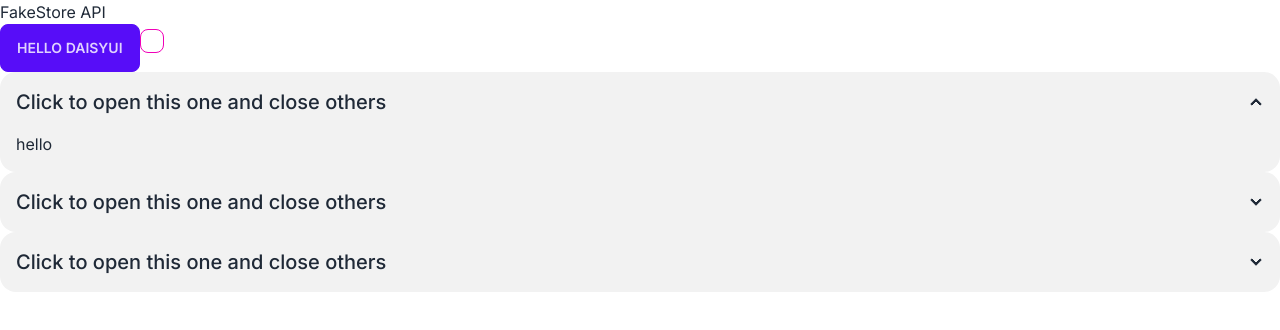
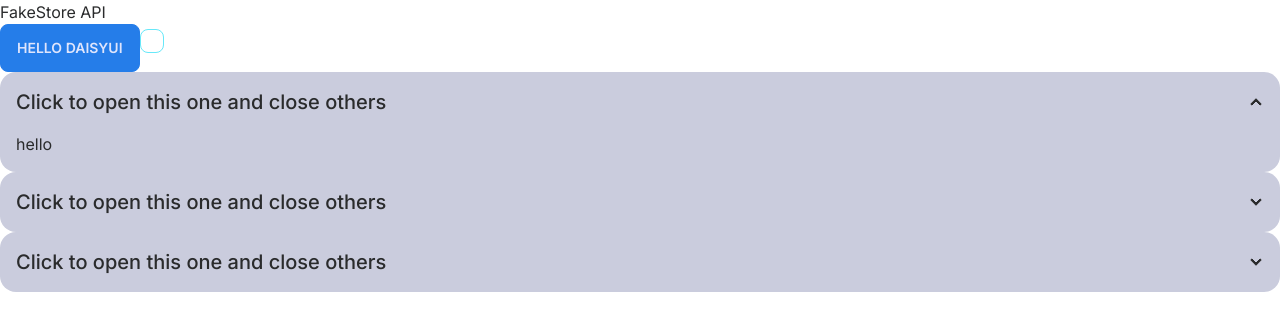
Before and after one commit to sangayt1997/nyo-tshong-fe, a Next.js app: page / in a window 1280 px wide. Shown: the top 330 px of the page. Built offline with nearby package versions, Linux system fonts and the light colour scheme.

Commit message:
refactor(nyo-tshong): custom theme color

```diff
--- a/tailwind.config.js
+++ b/tailwind.config.js
@@ -3,5 +3,22 @@ module.exports = {
         './pages/**/*.{js,ts,jsx,tsx,mdx}',
         './src/**/*.{js,ts,jsx,tsx,mdx}'
     ],
+    daisyui: {
+        themes: [
+            {
+                customTheme: {
+                    "primary": "#257eea",
+                    "secondary": "#67e8f9",
+                    "accent": "#a3e635",
+                    "neutral": "#1f2937",
+                    "base-100": "#e0e1eb",
+                    "info": "#1b6fe4",
+                    "success": "#199f4c",
+                    "warning": "#f5b770",
+                    "error": "#f44d3e",
+                },
+            },
+        ],
+    },
     plugins: [require('daisyui')],
 };
```
